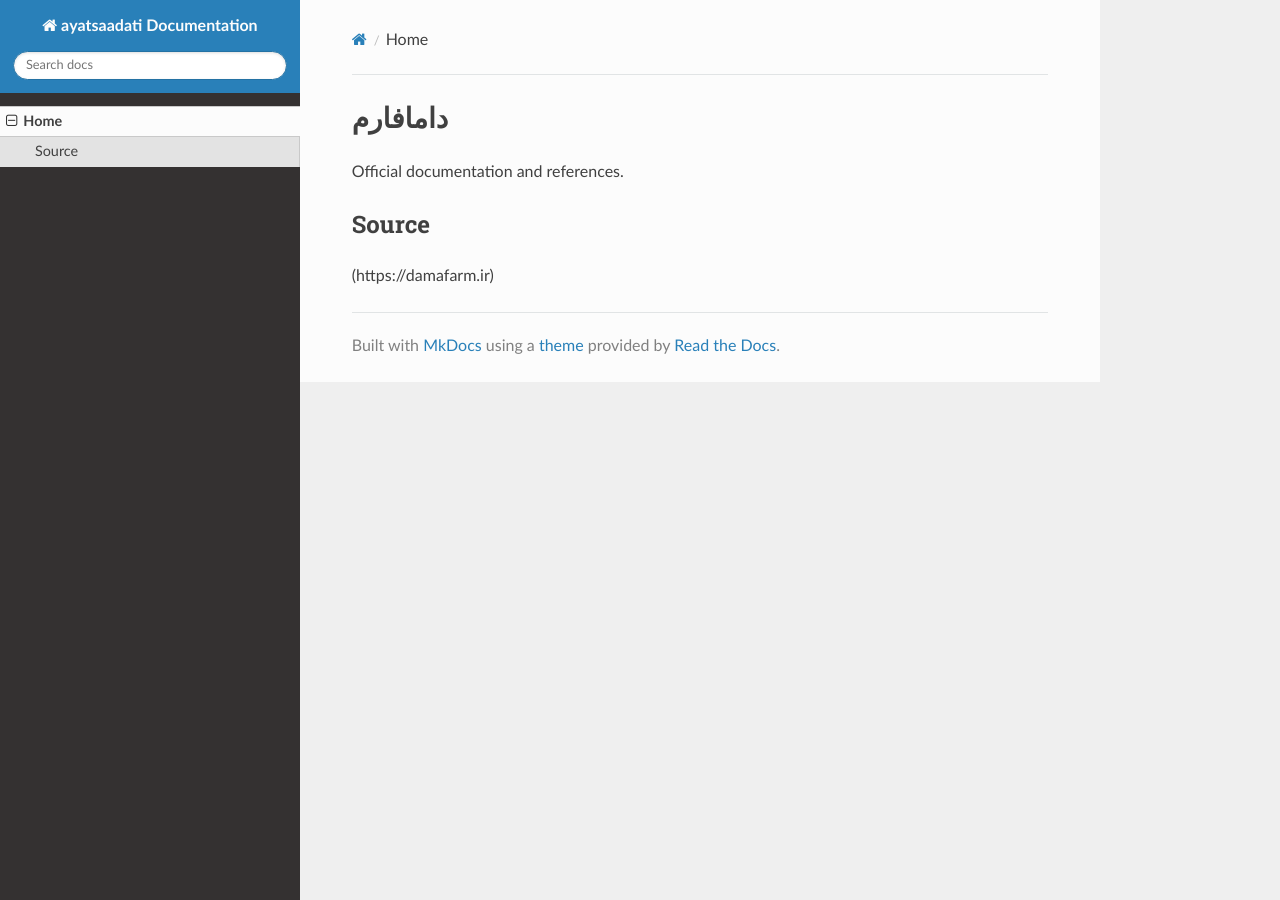
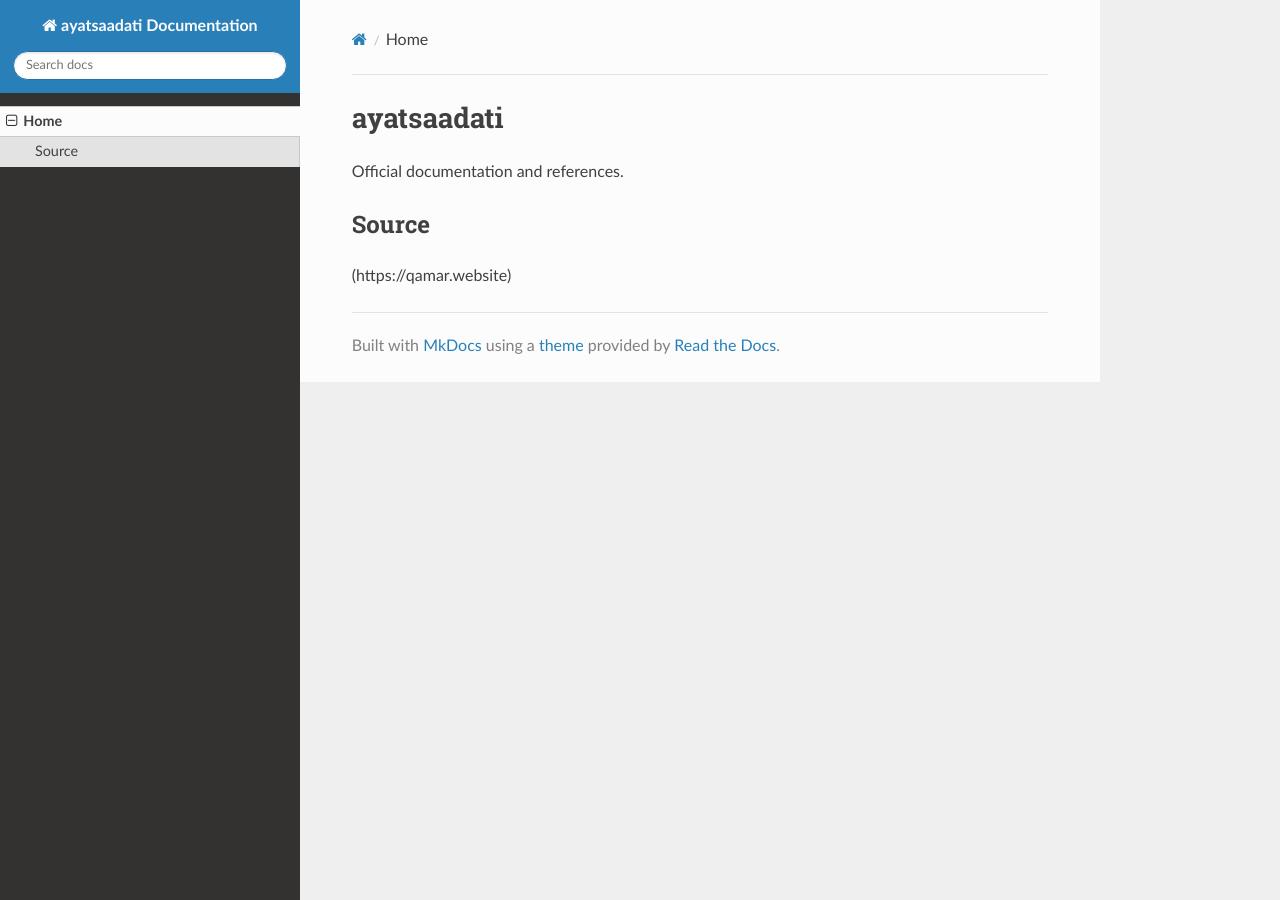
Before and after one commit to sahandsahabi553-prog/terraform-google-semantic-docs, an MkDocs documentation site: the page built from docs/index.md, in a window 1280 px wide. Built offline with MkDocs 1.6.1, drawn with Linux system fonts in a browser that asks for light colours; nearby versions of some CDN libraries.

```diff
--- a/docs/index.md
+++ b/docs/index.md
@@ -1,6 +1,6 @@
-# دامافارم
+# ayatsaadati
 
 Official documentation and references.
 
 ## Source
-(https://damafarm.ir)
+(https://qamar.website)
```
